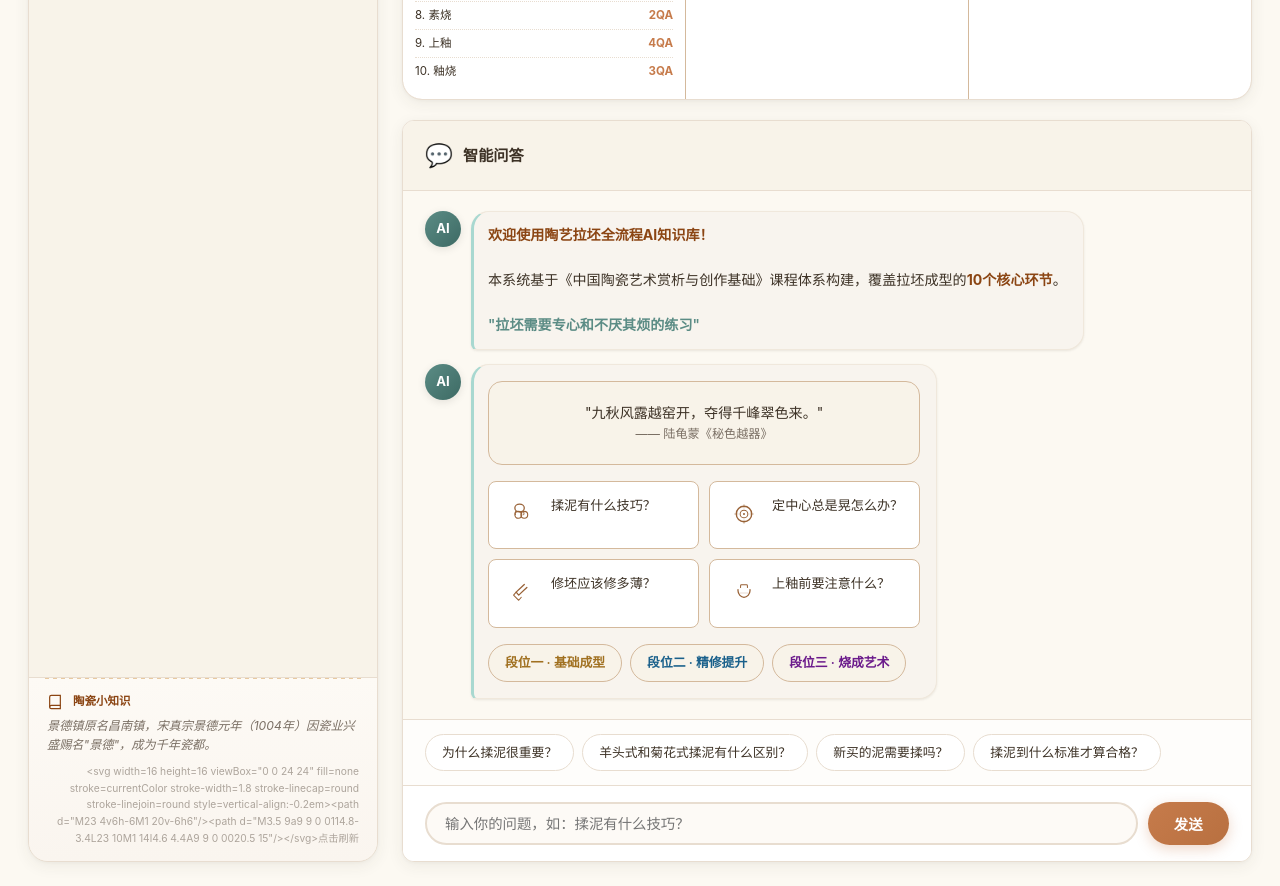
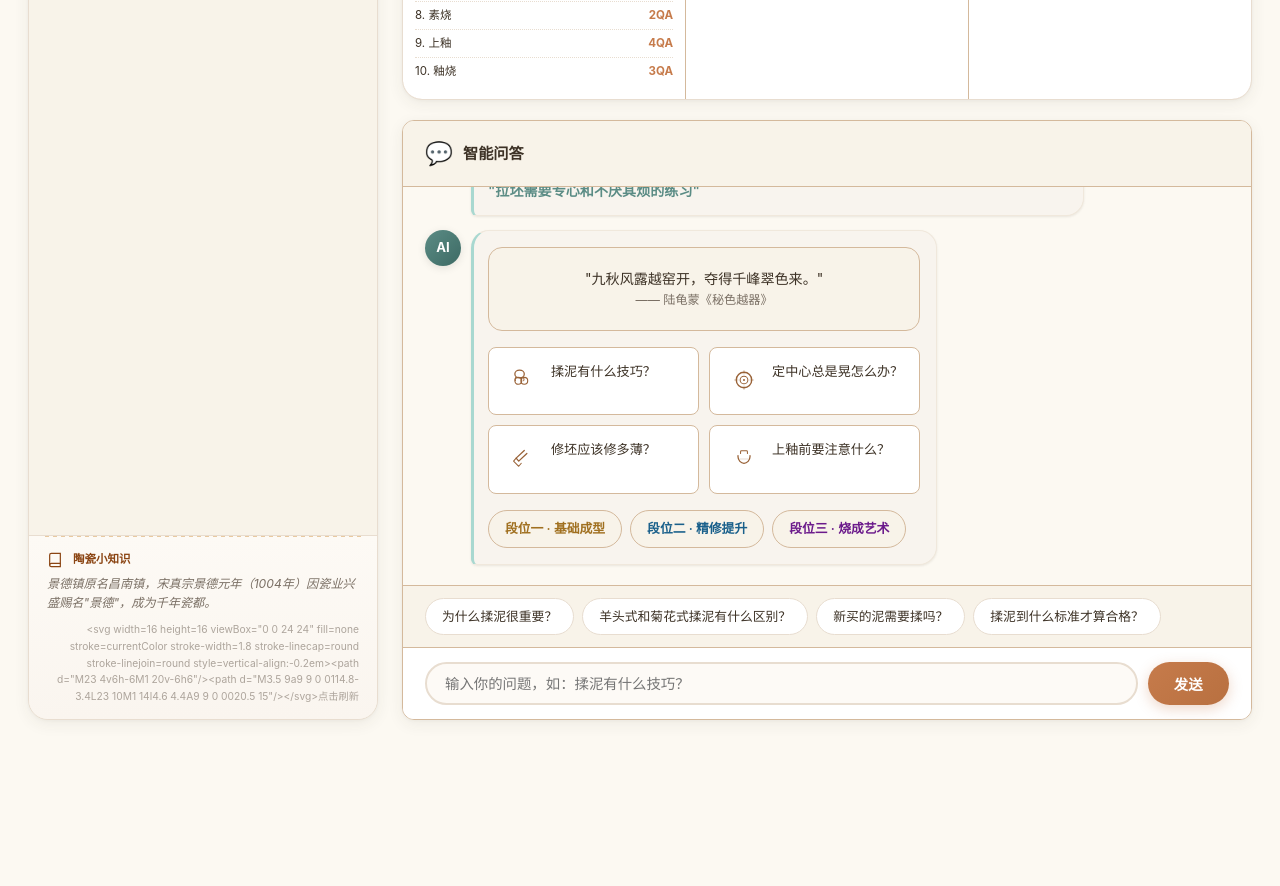
Before and after one commit to hery-2006/pottery-ai-assistant, a plain HTML site: page index.html in a window 1280 px wide. Shown: the part 1443-2329 px from the top of the page. After the commit the page ends 2187 px from the top, so only its background shows below. Drawn offline with Linux system fonts and the light colour scheme.

Commit message:
修复: 聊天输入框始终可见,无需翻页找输入框
- chat-panel 设 max-height:600px, 消息区 overflow-y:auto 独立滚动
- chat-input-wrap + quick-questions: flex-shrink:0 固定在面板底部
- 输入框始终在视野内, 消息再多也不影响
- 清理重复CSS声明, 统一边框色#D4B99C

```diff
--- a/index.html
+++ b/index.html
@@ -167,13 +167,15 @@ body {
 .content { display: flex; flex-direction: column; gap: 20px; min-width: 0; }
 
 /* ===== Chat Panel ===== */
-.chat-panel { background: #fff; border-radius: 12px; box-shadow: var(--shadow); display: flex; flex-direction: column; flex: 1; min-height: 520px; border: 1px solid var(--ik-border); overflow: hidden; box-shadow: var(--shadow);
-  display: flex; flex-direction: column; flex: 1; min-height: 520px;
-  border: 1px solid var(--border); overflow: hidden;
+.chat-panel {
+  background: #fff; border-radius: 12px; box-shadow: var(--shadow);
+  display: flex; flex-direction: column; flex: 1;
+  min-height: 400px; max-height: 600px;
+  border: 1px solid var(--ik-border); overflow: hidden;
 }
 .chat-header {
-  padding: 16px 22px; border-bottom: 1px solid var(--border);
-  display: flex; align-items: center; gap: 10px;
+  padding: 14px 22px; border-bottom: 1px solid var(--ik-border);
+  display: flex; align-items: center; gap: 10px; flex-shrink: 0;
   background: var(--ik-milk);
 }
 .chat-header .icon { font-size: 1.4rem; }
@@ -210,8 +212,8 @@ body {
 .message .bubble em { color: var(--glaze); font-style: normal; font-weight: 600; }
 
 .quick-questions {
-  display: flex; flex-wrap: wrap; gap: 8px; padding: 14px 22px;
-  border-top: 1px solid var(--border); background: #fefdfb;
+  display: flex; flex-wrap: wrap; gap: 8px; padding: 12px 22px; flex-shrink: 0;
+  border-top: 1px solid var(--ik-border); background: var(--ik-milk);
 }
 .quick-q {
   padding: 7px 16px; border-radius: 20px; border: 1.5px solid var(--border);
@@ -225,7 +227,8 @@ body {
 .quick-q:active { transform: scale(0.96); }
 
 .chat-input-wrap {
-  display: flex; gap: 10px; padding: 16px 22px; border-top: 1px solid var(--border);
+  display: flex; gap: 10px; padding: 14px 22px; flex-shrink: 0;
+  border-top: 1px solid var(--ik-border);
   background: #fff;
 }
 .chat-input-wrap input {
```
